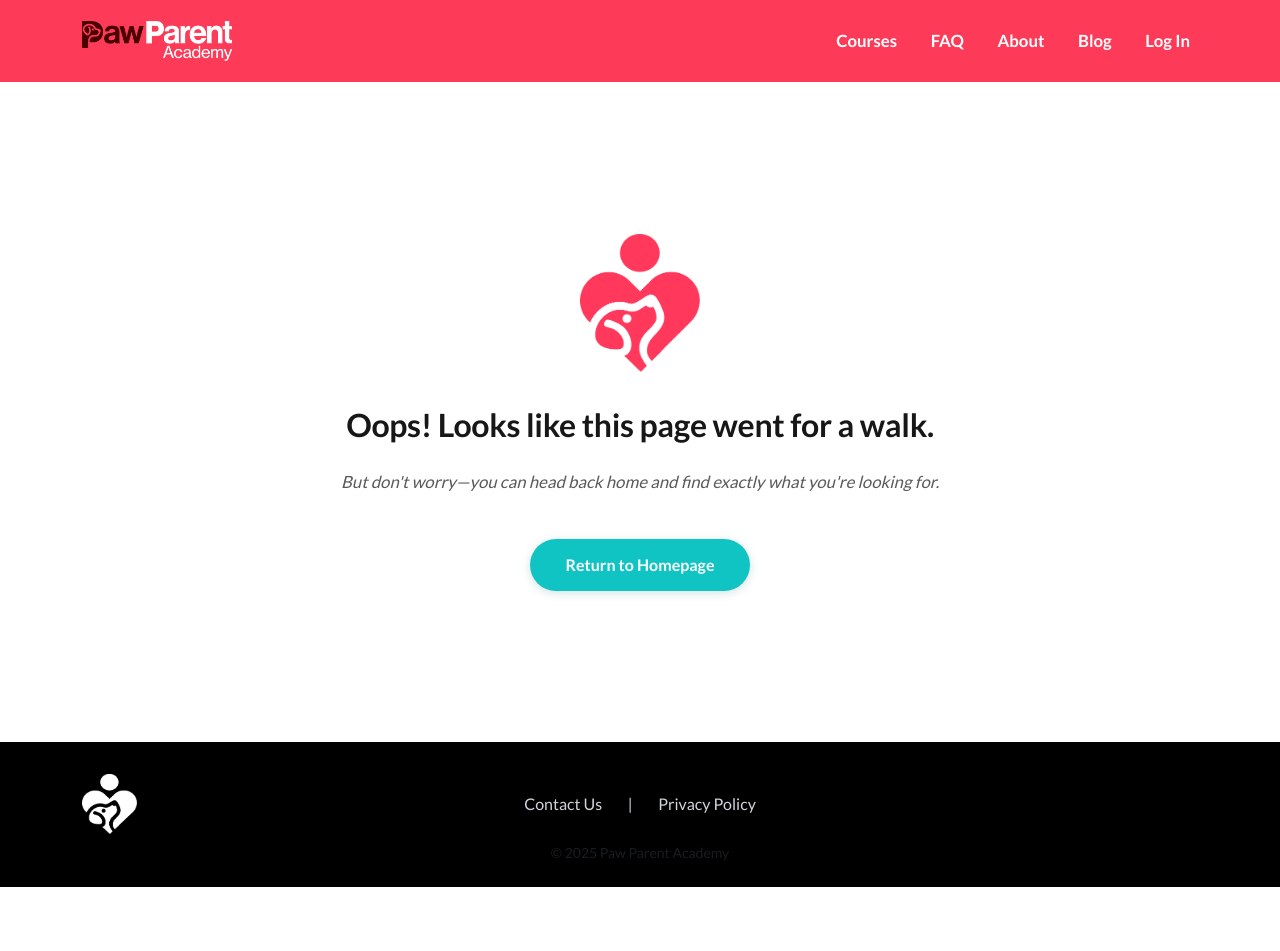
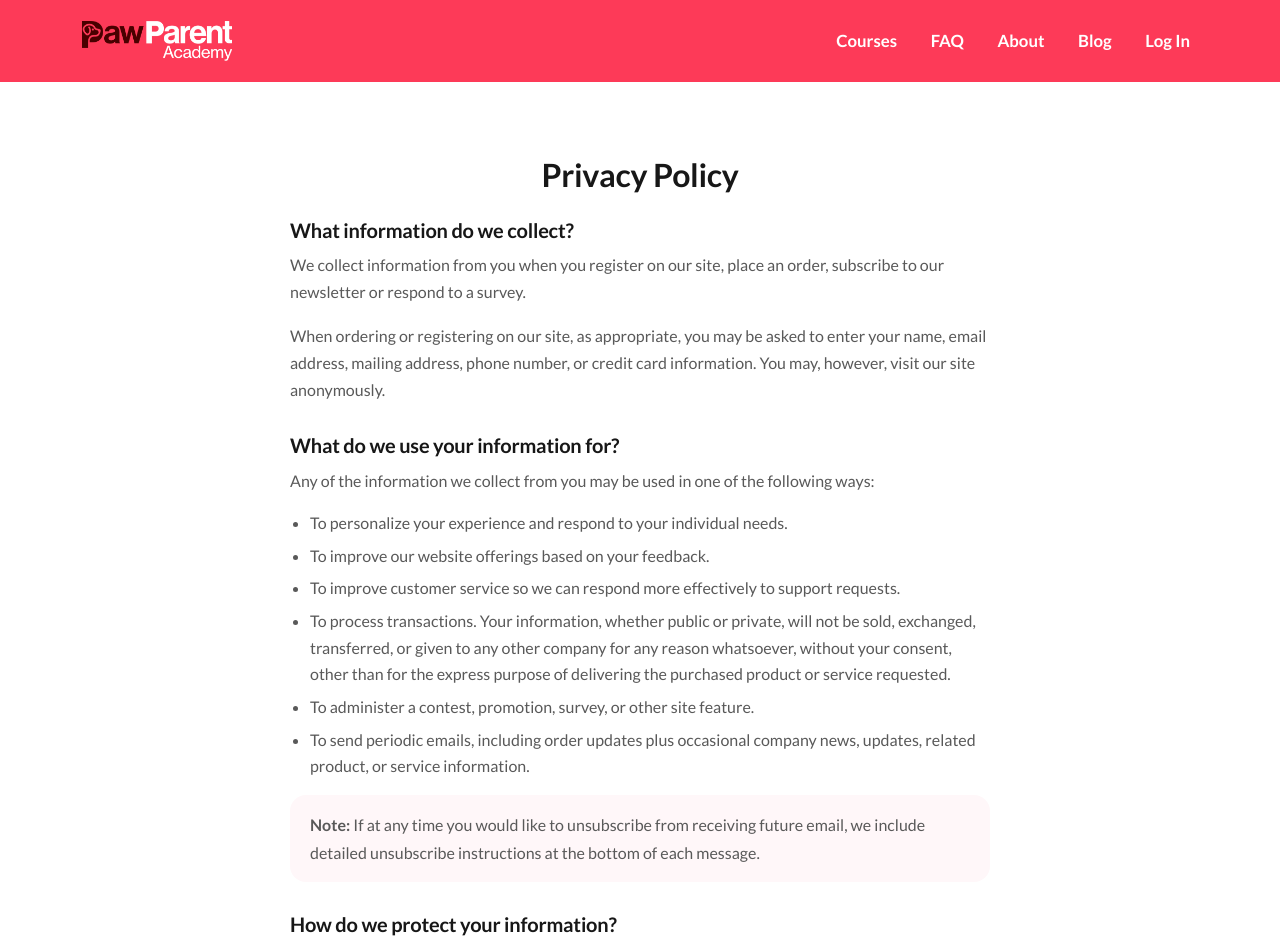
Before and after one commit to QCCareerSchool-Org/www.pawparentacademy.com, a Next.js app: page /privacy-policy in a window 1280 px wide. Before the commit this address had no page. Shown: the top 951 px of the page. Before the commit the page ends 887 px from the top, so only its background shows below. Built offline with nearby package versions, Linux system fonts and the light colour scheme.

Commit message:
Add privacy policy page

```diff
--- /dev/null
+++ b/src/app/(main)/privacy-policy/PrivacyPolicyPage.module.scss
@@ -0,0 +1,62 @@
+.privacySection {
+  padding: clamp(3rem, 6vw, 4.5rem) 0 5rem;
+  background: #ffffff;
+}
+
+.content {
+  max-width: 820px;
+  margin: 0 auto;
+  color: var(--body-text);
+  padding: 0 clamp(1.5rem, 6vw, 3.75rem);
+}
+
+.title {
+  text-align: center;
+  margin-bottom: 1.5rem;
+}
+
+.sectionBlock + .sectionBlock {
+  margin-top: 2rem;
+}
+
+.sectionBlock h5 {
+  margin-bottom: 0.65rem;
+  font-weight: 700;
+}
+
+.sectionBlock p,
+.sectionBlock ul,
+.sectionBlock address {
+  font-size: 1rem;
+  line-height: 1.7;
+}
+
+.sectionBlock ul {
+  padding-left: 1.25rem;
+}
+
+.sectionBlock li + li {
+  margin-top: 0.4rem;
+}
+
+.address,
+.sectionBlock address {
+  font-style: normal;
+}
+
+.note {
+  background: #fff7f9;
+  border-radius: 16px;
+  padding: 1rem 1.25rem;
+  margin-top: 1rem;
+}
+
+@media (max-width: 575.98px) {
+  .privacySection {
+    padding: 2.5rem 0 3.75rem;
+  }
+
+  .content {
+    padding: 0 1.5rem;
+  }
+}
--- /dev/null
+++ b/src/app/(main)/privacy-policy/page.tsx
@@ -0,0 +1,156 @@
+import type { Metadata } from 'next';
+import styles from './PrivacyPolicyPage.module.scss';
+
+const emailAddress = 'info@pawparentacademy.com';
+
+export const metadata: Metadata = {
+  title: 'Privacy Policy | Paw Parent Academy',
+  description:
+    'Learn how Paw Parent Academy collects, protects, and uses your personal information across our grooming education products.',
+  alternates: {
+    canonical: 'https://www.pawparentacademy.com/privacy-policy',
+  },
+};
+
+export default function PrivacyPolicyPage() {
+  return (
+    <section className={styles.privacySection}>
+      <div className="container">
+        <div className={styles.content}>
+          <h3 className={styles.title}>Privacy Policy</h3>
+
+          <div className={styles.sectionBlock}>
+            <h5>What information do we collect?</h5>
+            <p>
+              We collect information from you when you register on our site, place an order, subscribe to our
+              newsletter or respond to a survey.
+            </p>
+            <p>
+              When ordering or registering on our site, as appropriate, you may be asked to enter your name, email
+              address, mailing address, phone number, or credit card information. You may, however, visit our site
+              anonymously.
+            </p>
+          </div>
+
+          <div className={styles.sectionBlock}>
+            <h5>What do we use your information for?</h5>
+            <p>Any of the information we collect from you may be used in one of the following ways:</p>
+            <ul>
+              <li>To personalize your experience and respond to your individual needs.</li>
+              <li>To improve our website offerings based on your feedback.</li>
+              <li>To improve customer service so we can respond more effectively to support requests.</li>
+              <li>
+                To process transactions. Your information, whether public or private, will not be sold, exchanged,
+                transferred, or given to any other company for any reason whatsoever, without your consent, other than
+                for the express purpose of delivering the purchased product or service requested.
+              </li>
+              <li>To administer a contest, promotion, survey, or other site feature.</li>
+              <li>
+                To send periodic emails, including order updates plus occasional company news, updates, related product,
+                or service information.
+              </li>
+            </ul>
+            <p className={styles.note}>
+              <strong>Note:</strong> If at any time you would like to unsubscribe from receiving future email, we include
+              detailed unsubscribe instructions at the bottom of each message.
+            </p>
+          </div>
+
+          <div className={styles.sectionBlock}>
+            <h5>How do we protect your information?</h5>
+            <p>
+              We implement a variety of security measures to maintain the safety of your personal information when you
+              place an order or enter, submit, or access your personal information.
+            </p>
+            <p>
+              We offer the use of a secure server. All supplied sensitive or credit information is transmitted via Secure
+              Socket Layer (SSL) technology and encrypted into our payment gateway providers&apos; database to be accessible
+              only by those authorized with special access rights to such systems, and they are required to keep the
+              information confidential.
+            </p>
+            <p>After a transaction, your private information will not be stored on our servers.</p>
+          </div>
+
+          <div className={styles.sectionBlock}>
+            <h5>Do we use cookies?</h5>
+            <p>
+              Yes. Cookies are small files that a site or its service provider transfers to your computer&apos;s hard drive
+              through your web browser (if you allow) that enables the site or service provider&apos;s systems to recognize
+              your browser and capture and remember certain information.
+            </p>
+            <p>
+              We use cookies to keep track of advertisements and compile aggregate data about site traffic and site
+              interaction so that we can offer better site experiences and tools in the future. We may contract with
+              third-party service providers to assist us in better understanding our site visitors. These service
+              providers are not permitted to use the information collected on our behalf except to help us conduct and
+              improve our business.
+            </p>
+          </div>
+
+          <div className={styles.sectionBlock}>
+            <h5>Do we disclose any information to outside parties?</h5>
+            <p>
+              We do not sell, trade, or otherwise transfer to outside parties your personally identifiable information.
+              This does not include trusted third parties who assist us in operating our website, conducting our
+              business, or servicing you, so long as those parties agree to keep this information confidential. We may
+              also release your information when we believe release is appropriate to comply with the law, enforce our
+              site policies, or protect ours or others&apos; rights, property, or safety. However, non-personally identifiable
+              visitor information may be provided to other parties for marketing, advertising, or other uses.
+            </p>
+          </div>
+
+          <div className={styles.sectionBlock}>
+            <h5>California Online Privacy Protection Act Compliance</h5>
+            <p>
+              Because we value your privacy we have taken the necessary precautions to be in compliance with the
+              California Online Privacy Protection Act. We therefore will not distribute your personal information to
+              outside parties without your consent.
+            </p>
+            <p>
+              As part of the California Online Privacy Protection Act, all users of our site may make any changes to
+              their information at any time by logging into their personal website and going to the &quot;Edit Profile&quot;
+              page.
+            </p>
+          </div>
+
+          <div className={styles.sectionBlock}>
+            <h5>Children&apos;s Online Privacy Protection Act Compliance</h5>
+            <p>
+              We are in compliance with the requirements of the Children&apos;s Online Privacy Protection Act (COPPA); we do
+              not collect any information from anyone under 13 years of age. Our website, products, and services are all
+              directed to people who are at least 13 years old or older.
+            </p>
+          </div>
+
+          <div className={styles.sectionBlock}>
+            <h5>Your Consent</h5>
+            <p>By using our site, you consent to our website privacy policy.</p>
+          </div>
+
+          <div className={styles.sectionBlock}>
+            <h5>Changes to our Privacy Policy</h5>
+            <p>If we decide to change our privacy policy, we will update the modification date below.</p>
+          </div>
+
+          <div className={styles.sectionBlock}>
+            <h5>Contacting Us</h5>
+            <p>If there are any questions regarding this privacy policy you may contact us using the information below.</p>
+            <address>
+              Paw Parent Academy
+              <br />38 McArthur Ave
+              <br />Ottawa ON K1L 6R2
+              <br />Canada
+            </address>
+            <p>
+              Email: <a className="link-brand-pink" href={`mailto:${emailAddress}`}>{emailAddress}</a>
+              <br />Phone: 1-613-749-8248
+            </p>
+            <p>
+              <em>This policy is powered by Free Privacy Policy and Rhino Support helpdesk software.</em>
+            </p>
+          </div>
+        </div>
+      </div>
+    </section>
+  );
+}
```
